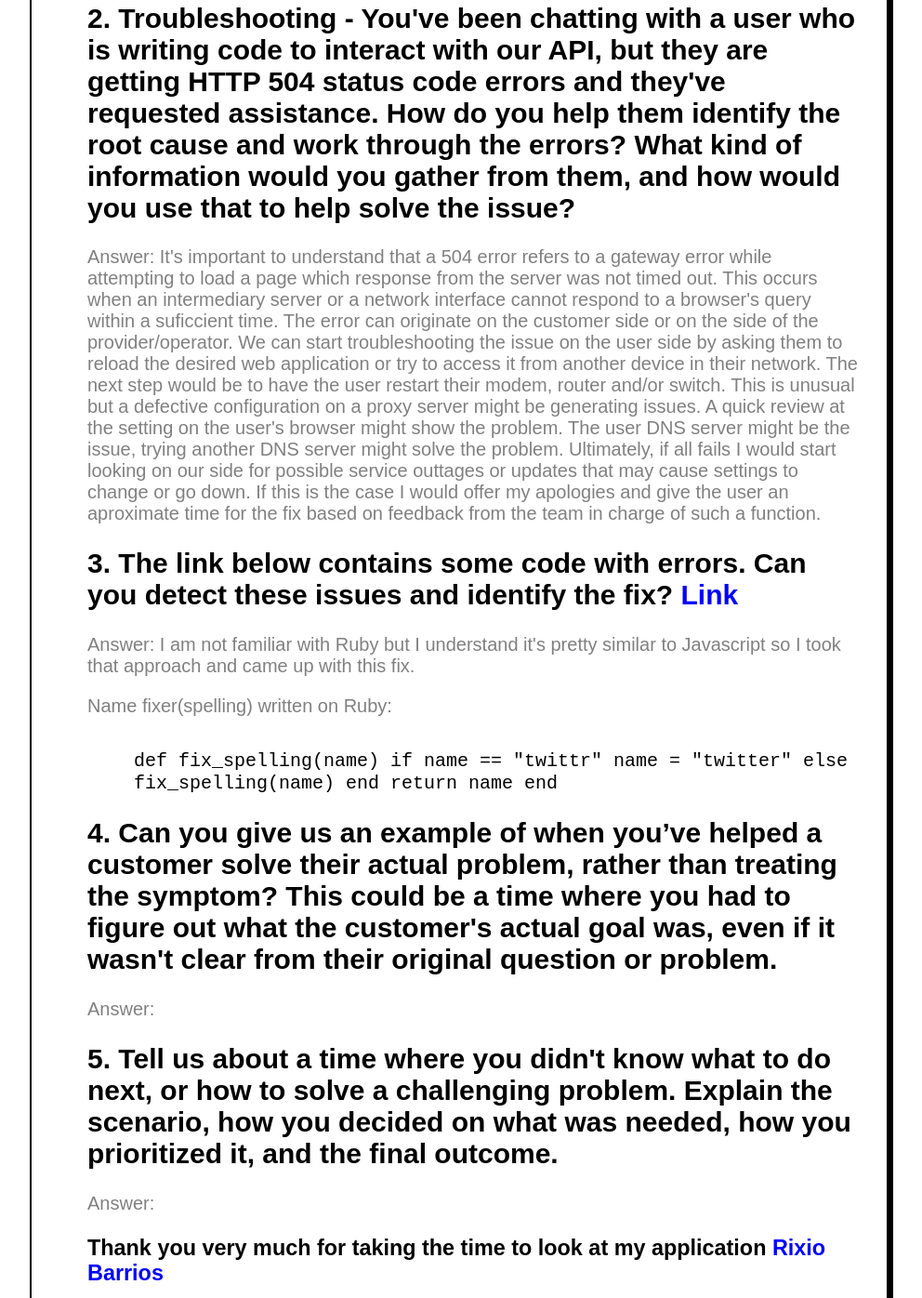
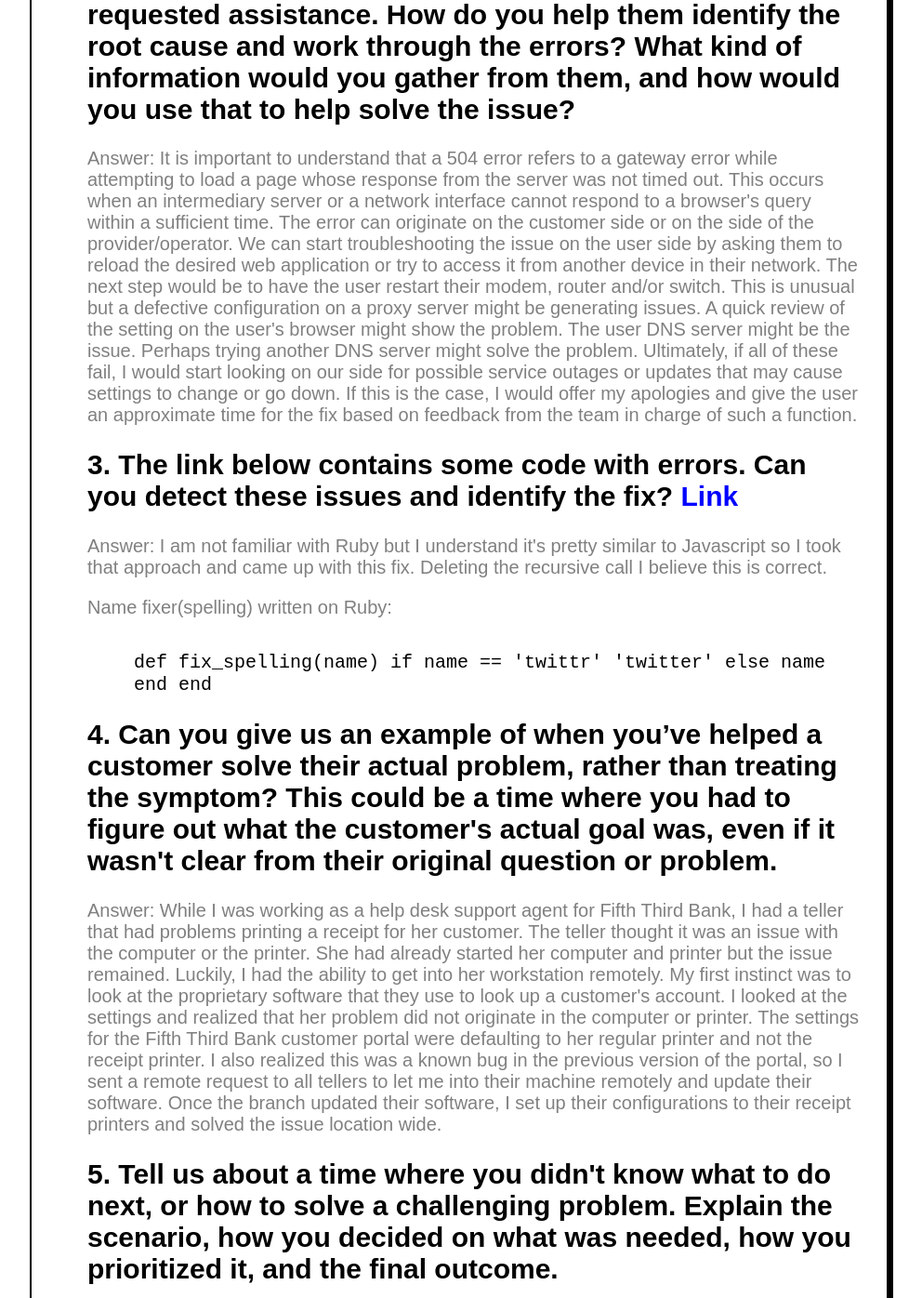
Before and after one commit to rixiobarrios/intercom-written-assesment, a plain HTML site: page index.html in a window 1280 px wide. Shown: the part 1087-2483 px from the top of the page at 93% size, without its empty margins (146-1138 px from the left). Drawn offline with Linux system fonts and the light colour scheme.

Commit message:
Update index.html

```diff
--- a/index.html
+++ b/index.html
@@ -72,17 +72,22 @@
         <div class="essay">
             <h2>1. Describe a coding solution that you were most proud of. This could be a small problem that you solved smartly, or a larger problem that you had to break down into pieces. Please include the details on the specific scenario, the blockers you came up against, and your specific technical efforts to build the solution.</br></h2>
             <p>
-                Answer:I built a cocktail app where you can search for alcoholic drinks and how to make them.
-                I used React, React Router and a third party API.
-            The app was pretty interesting to get working off such a poorly built API; However I took the challenge
-            head on, had issues rendering the data while ignoring null values. I searched far and wide, worked a few
-            variables, got help from my instructors until I forged the solution. I learned that most time you have
-            to work with a third party API, you have to build your app around it no matter how low its quality and documentation are.</p>
-            <p>It was interesting to see how this data needed to be told how to handle every output it had with code and logic.</p>
-            <p>My solution required a bit of learning, quick thinking and clever coding which made me really proud</p>
-            <p>In the future I plan to approach this code by analyzing the data structure better, sudo-coding and planning my approach carefully</p>
+                Answer:I built a cocktail app where you can search for alcoholic
+drinks and how to make them. I used React, React Router and a third
+party API.  The app got pretty interesting as I was working off such a poorly built
+API.  However I took the challenge head on but had issues rendering the
+data while ignoring null values. I searched far and wide.  I even worked a few
+variables and got help from my instructors until I forged the solution.
+Knowing that most times you have to work with a third party API, you
+have to build your app around it no matter how low its quality and
+documentation are. It was interesting to see how this data needed to
+be told how to handle every output it had with code and logic. My
+solution required a bit of learning, quick thinking and clever coding
+which made me really proud of myself and my work. In the future, I plan to approach this code
+by analyzing the data structure better, planning my
+approach more carefully and pseudo coding.</p>
             </p><a href="https://github.com/rixiobarrios/cocktail-recipe"> See GitHub Repository for More Information</a></br>
-                        <p>Code to Render "null" Value on Data:</p>
+                        <p>Code to render "null" value on data:</p>
                         <div class="code">
                             <code>
                                     const ingredients = [];</br>
@@ -95,32 +100,73 @@
                                                 }
                                         </code></div>
             <h2>2. Troubleshooting - You've been chatting with a user who is writing code to interact with our API, but they are getting HTTP 504 status code errors and they've requested assistance. How do you help them identify the root cause and work through the errors? What kind of information would you gather from them, and how would you use that to help solve the issue?</br></h2>
-            <p>Answer: It's important to understand that a 504 error refers to a gateway error while attempting to load a page which response from the server was not timed out. This occurs when an intermediary server or a network interface cannot respond to a browser's query within a suficcient time. The error can originate on the customer side or on the side of the provider/operator.
-                We can start troubleshooting the issue on the user side by asking them to reload the desired web application or try to access it from another device in their network. The next step would be to have the user restart their modem, router and/or switch. This is unusual but a defective configuration on a proxy server might be generating issues.
-                A quick review at the setting on the user's browser might show the problem. The user DNS server might be the issue, trying another DNS server might solve the problem. Ultimately, if all fails I would start looking on our side for possible service outtages or updates that may cause settings to change or go down.
-                If this is the case I would offer my apologies and give the user an aproximate time for the fix based on feedback from the team in charge of such a function.
+            <p>Answer: It is important to understand that a 504 error refers to a
+gateway error while attempting to load a page whose response from the
+server was not timed out. This occurs when an intermediary server or a
+network interface cannot respond to a browser's query within a
+sufficient time. The error can originate on the customer side or on
+the side of the provider/operator. We can start troubleshooting the
+issue on the user side by asking them to reload the desired web
+application or try to access it from another device in their network.
+The next step would be to have the user restart their modem, router
+and/or switch. This is unusual but a defective configuration on a
+proxy server might be generating issues. A quick review of the setting
+on the user's browser might show the problem. The user DNS server
+might be the issue.  Perhaps trying another DNS server might solve the problem.
+Ultimately, if all of these fail, I would start looking on our side for
+possible service outages or updates that may cause settings to change
+or go down.  If this is the case, I would offer my apologies and give the user an
+approximate time for the fix based on feedback from the team in charge
+of such a function.
             </p>
             <h2>3. The link below contains some code with errors. Can you detect these issues and identify the fix? <a href="https://gist.github.com/iainbreen/8e8ffda05d06809a84388a7bf311aa59"> Link</a></br></h2>
-            <p>Answer: I am not familiar with Ruby but I understand it's pretty similar to Javascript so I took that approach and came up with this fix.</p>
+            <p>Answer: I am not familiar with Ruby but I understand it's pretty similar to Javascript so I took that approach and came up with this fix. Deleting the recursive call I believe this is correct.</p>
                                         <p>Name fixer(spelling) written on Ruby:</p>
                         <div class="code">
                             <code>
                                 def fix_spelling(name)
-                                    if name == "twittr"
-                                    name = "twitter"
-                                else
-                                    fix_spelling(name)
-                                end
-                                    return name
-                                  end
+                                    if name == 'twittr'
+                                    'twitter'
+                                   else
+                                        name
+                                    end
+                                   end
 
                                         </code></div>
             <h2>4. Can you give us an example of when you’ve helped a customer solve their actual problem, rather than treating the symptom? This could be a time where you had to figure out what the customer's actual goal was, even if it wasn't clear from their original question or problem.</br></h2>
-            <p>Answer:
-            </p>
+            <p>Answer: While I was working as a help desk support agent for Fifth Third Bank,
+I had a teller that had problems printing a receipt for her customer.
+The teller thought it was an issue with the computer or the printer.
+She had already started her computer and printer but the issue
+remained. Luckily, I had the ability to get into her workstation
+remotely. My first instinct was to look at the proprietary software
+that they use to look up a customer's account. I looked at the
+settings and realized that her problem did not originate in the
+computer or printer. The settings for the Fifth Third Bank customer portal
+were defaulting to her regular printer and not the receipt printer.
+I also realized this was a known bug in the previous version of the
+portal, so I sent a remote request to all tellers to let me into their
+machine remotely and update their software. Once the branch updated
+their software, I set up their configurations to their receipt
+printers and solved the issue location wide.</p>
             <h2>5. Tell us about a time where you didn't know what to do next, or how to solve a challenging problem. Explain the scenario, how you decided on what was needed, how you prioritized it, and the final outcome.</br></h2>
-            <p>Answer:
-            </p>
+            <p>Answer:  As a diplomat I encountered a situation with a national who
+was a minor and was being detained by the US authorities. This was
+the first case of its kind that I have encountered so my first instinct was
+to find the international code referring to
+unaccompanied minors and their rights in foreign countries. I then
+followed this by reading about our role as a consulate and finally I
+researched the role of our ministry dealing with interior relations. The objective
+was to find a legal vehicle to manage the situation appropriately.
+Armed with all the knowledge of the legal framework I was allowed to
+act upon, I proceeded to make a report for my supervisor back in our
+country detailing the situation and what our various courses of action
+could be based on the current legal framework. I awaited their orders
+to proceed.  In the meantime, I proceeded to notify the family of the
+child about the situation. I was instructed to visit the child,
+provide comfort, and serve as a bridge for the child and his family to
+communicate. After exercising our rights concerning the child, we proceeded to take the child back to our country and reunited him with his
+family.</p>
             <footer>
                 <h3>Thank you very much for taking the time to look at my application<a href="https://www.rixiobarrios.com"> Rixio Barrios</a></h3>
             </footer>
```
